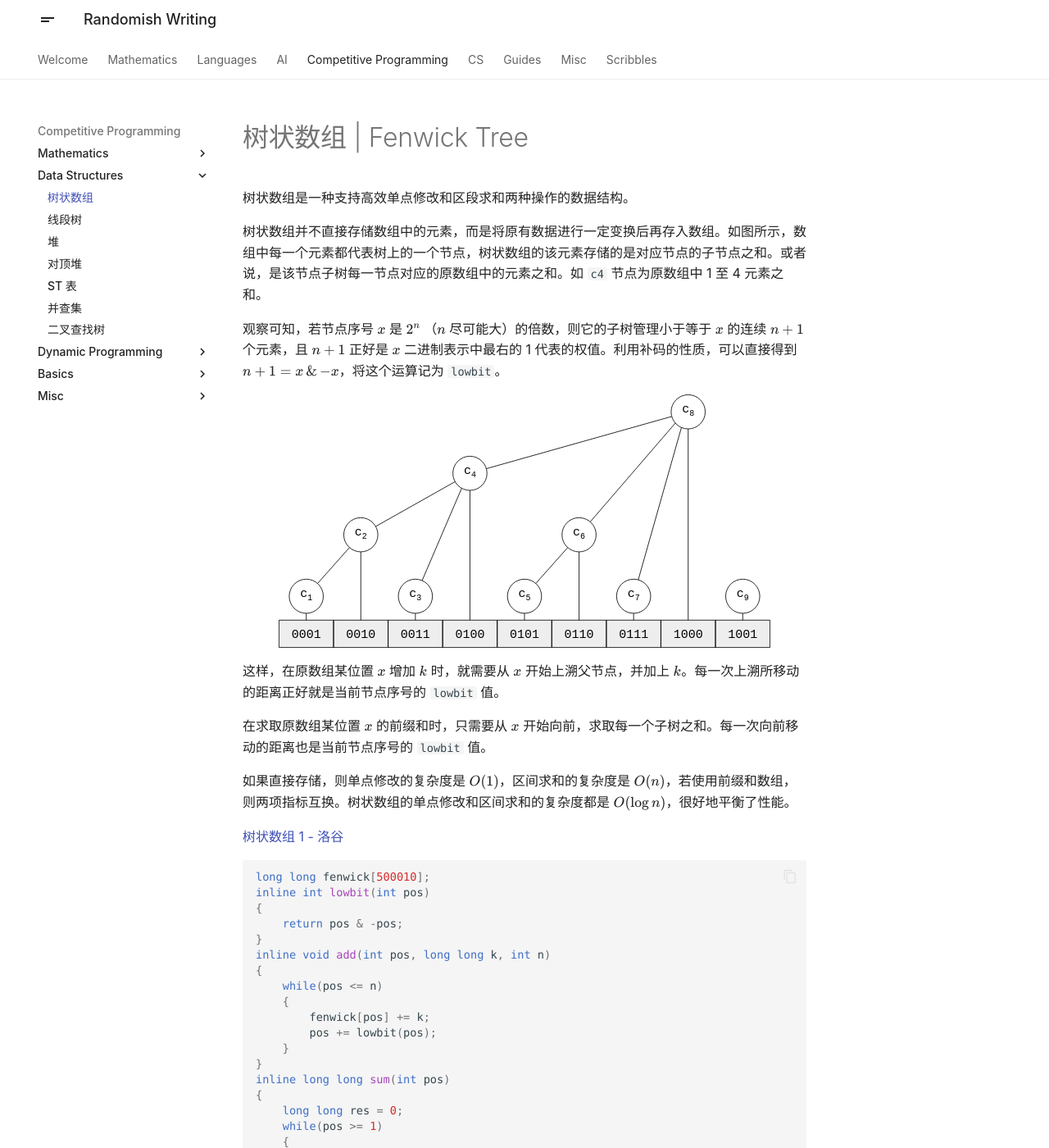
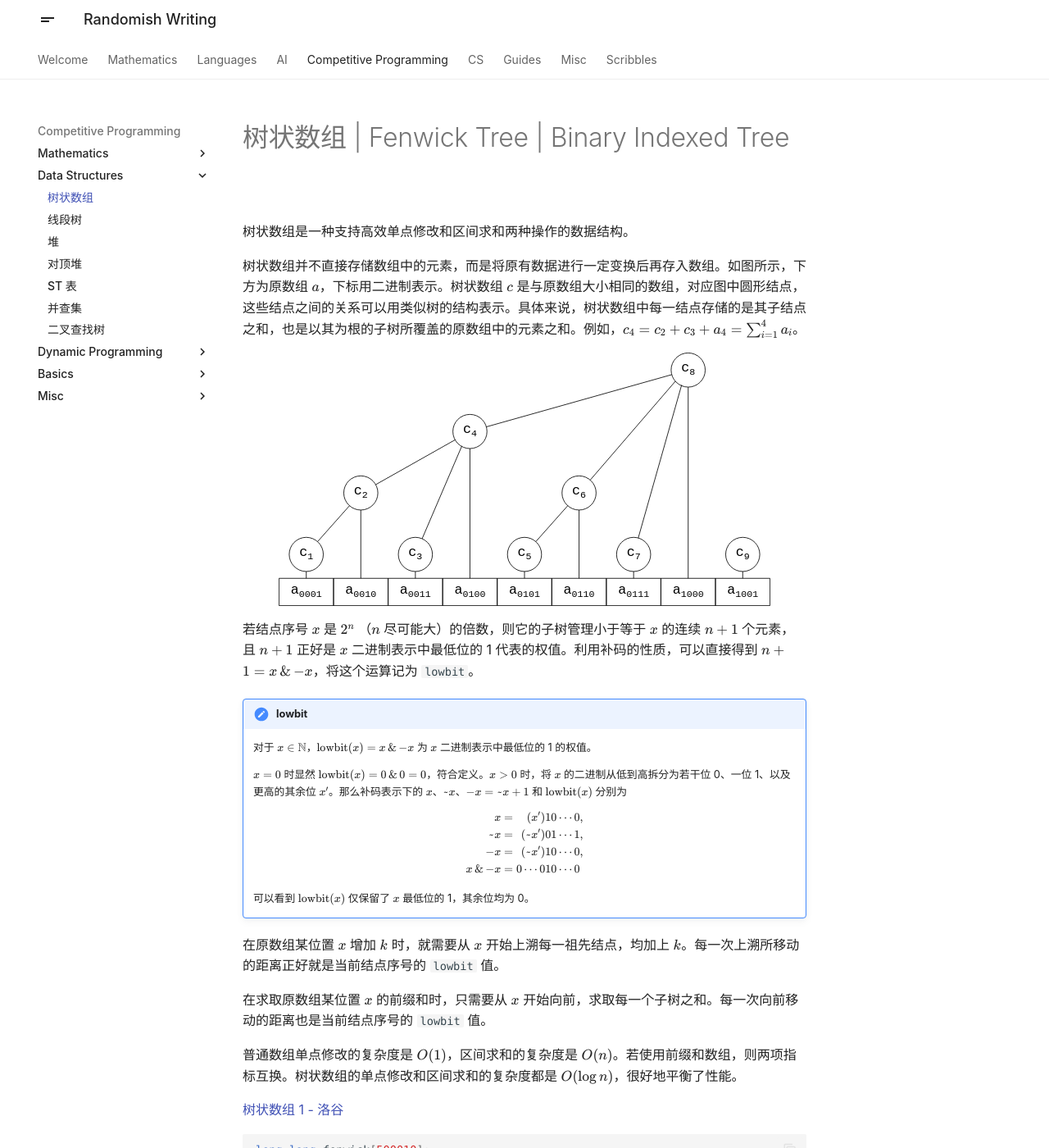
Before and after one commit to x4Cx58x54/writing, an MkDocs documentation site: the page built from docs/competitive-programming/fenwick.md, in a window 1280 px wide and 1400 px high. Shown: the whole window at 82% size. Built offline with MkDocs 1.6.1 and Material for MkDocs 9.7.7, drawn with Linux system fonts in a browser that asks for light colours; some of the changed text lies outside the part shown.

Commit message:
update fenwick tree

````diff
--- a/docs/competitive-programming/fenwick.md
+++ b/docs/competitive-programming/fenwick.md
@@ -1,22 +1,38 @@
 
-# 树状数组 | Fenwick Tree
+# 树状数组 | Fenwick Tree | Binary Indexed Tree
 
-树状数组是一种支持高效单点修改和区段求和两种操作的数据结构。
+树状数组是一种支持高效单点修改和区间求和两种操作的数据结构。
 
-树状数组并不直接存储数组中的元素，而是将原有数据进行一定变换后再存入数组。如图所示，数组中每一个元素都代表树上的一个节点，树状数组的该元素存储的是对应节点的子节点之和。或者说，是该节点子树每一节点对应的原数组中的元素之和。如 `c4` 节点为原数组中 1 至 4 元素之和。
-
-观察可知，若节点序号 $x$ 是 $2^n$ （$n$ 尽可能大）的倍数，则它的子树管理小于等于 $x$ 的连续 $n+1$ 个元素，且 $n+1$ 正好是 $x$ 二进制表示中最右的 1 代表的权值。利用补码的性质，可以直接得到 $n+1 = x \operatorname{\&} -x$，将这个运算记为 `lowbit`。
+树状数组并不直接存储数组中的元素，而是将原有数据进行一定变换后再存入数组。如图所示，下方为原数组 $a$，下标用二进制表示。树状数组 $c$ 是与原数组大小相同的数组，对应图中圆形结点，这些结点之间的关系可以用类似树的结构表示。具体来说，树状数组中每一结点存储的是其子结点之和，也是以其为根的子树所覆盖的原数组中的元素之和。例如，$c_4 = c_2 + c_3 + a_4 = \sum_{i=1}^4 a_i$。
 
 ![](./img/fenwick.svg){: width=600px}
 
-这样，在原数组某位置 $x$ 增加 $k$ 时，就需要从 $x$ 开始上溯父节点，并加上 $k$。每一次上溯所移动的距离正好就是当前节点序号的 `lowbit` 值。
+若结点序号 $x$ 是 $2^n$ （$n$ 尽可能大）的倍数，则它的子树管理小于等于 $x$ 的连续 $n+1$ 个元素，且 $n+1$ 正好是 $x$ 二进制表示中最低位的 1 代表的权值。利用补码的性质，可以直接得到 $n+1 = x \operatorname{\&} -x$，将这个运算记为 `lowbit`。
 
-在求取原数组某位置 $x$ 的前缀和时，只需要从 $x$ 开始向前，求取每一个子树之和。每一次向前移动的距离也是当前节点序号的 `lowbit` 值。
+!!! Note "lowbit"
 
-如果直接存储，则单点修改的复杂度是 $O(1)$，区间求和的复杂度是 $O(n)$，若使用前缀和数组，则两项指标互换。树状数组的单点修改和区间求和的复杂度都是 $O(\log n)$，很好地平衡了性能。
+    对于 $x \in \mathbb{N}$，$\operatorname{lowbit}(x) = x \operatorname{\&} -x$ 为 $x$ 二进制表示中最低位的 1 的权值。
+
+    $x = 0$ 时显然 $\operatorname{lowbit}(x) = 0 \operatorname{\&} 0 = 0$，符合定义。$x > 0$ 时，将 $x$ 的二进制从低到高拆分为若干位 0、一位 1、以及更高的其余位 $x'$。那么补码表示下的 $x$、$\text{\textasciitilde} x$、$-x = \text{\textasciitilde}x+1$ 和 $\operatorname{lowbit}(x)$ 分别为
+
+    $$
+    \begin{alignat*}{2}
+    x &={}& (x')&10\cdots0, \\
+    \text{\textasciitilde}x &=& (\text{\textasciitilde}x')&01\cdots1, \\
+    -x &=& (\text{\textasciitilde}x')&10\cdots0, \\
+    x \operatorname{\&} -x &=& 0\cdots 0&10\cdots 0
+    \end{alignat*}
+    $$
+
+    可以看到 $\operatorname{lowbit}(x)$ 仅保留了 $x$ 最低位的 1，其余位均为 0。
+
+在原数组某位置 $x$ 增加 $k$ 时，就需要从 $x$ 开始上溯每一祖先结点，均加上 $k$。每一次上溯所移动的距离正好就是当前结点序号的 `lowbit` 值。
+
+在求取原数组某位置 $x$ 的前缀和时，只需要从 $x$ 开始向前，求取每一个子树之和。每一次向前移动的距离也是当前结点序号的 `lowbit` 值。
+
+普通数组单点修改的复杂度是 $O(1)$，区间求和的复杂度是 $O(n)$。若使用前缀和数组，则两项指标互换。树状数组的单点修改和区间求和的复杂度都是 $O(\log n)$，很好地平衡了性能。
 
 [树状数组 1 - 洛谷](https://www.luogu.com.cn/problem/P3374){:target="_blank"}
-
 
 ```c++
 long long fenwick[500010];
@@ -46,4 +62,4 @@ inline long long sum(int pos)
 
 [树状数组 2 - 洛谷](https://www.luogu.com.cn/problem/P3368){:target="_blank"}
 
-如果需要单点取值，区间修改，则可以使用将每一个数据表示为与之前一位的差分，再使用树状数组存储。则单点取值的操作为 `sum(x)`，区间 $[x, y)$ 增加 $k$ 的操作为 `add(x, k), add(y, -k)`。在存入差分数组初值时，应计算差分直接存入数组，以降低复杂度。
+如果需要单点取值，区间修改，则可以使用将每一个数据表示为与之前一位的差分，再使用树状数组存储。则单点取值的操作为 `sum(x)`，区间 $[x, y)$ 增加 $k$ 的操作为 `add(x, k), add(y, -k)`。
````
Also changed, not shown: docs/competitive-programming/img/fenwick.svg.
